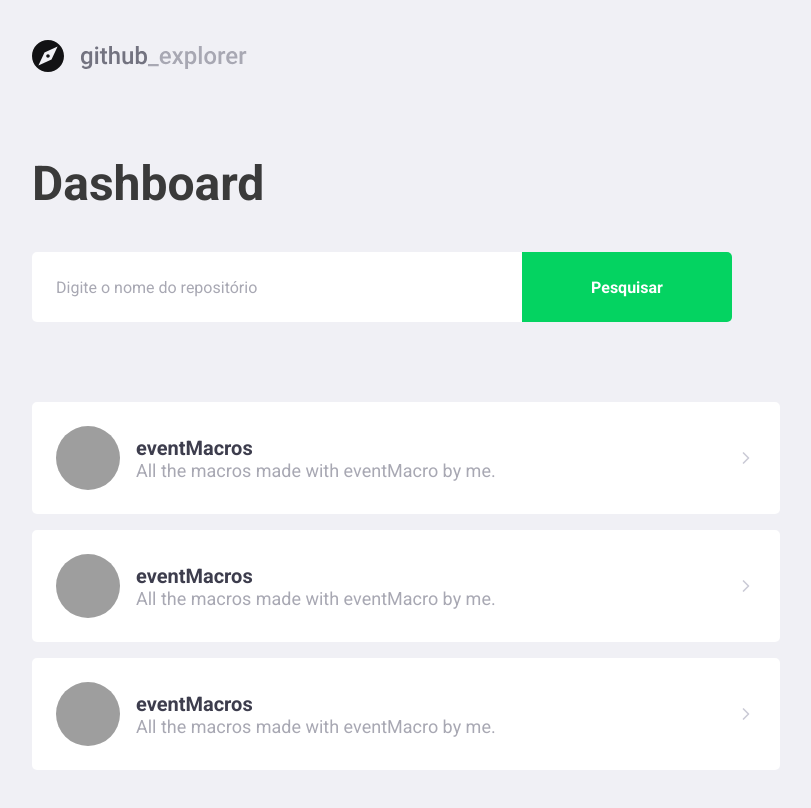
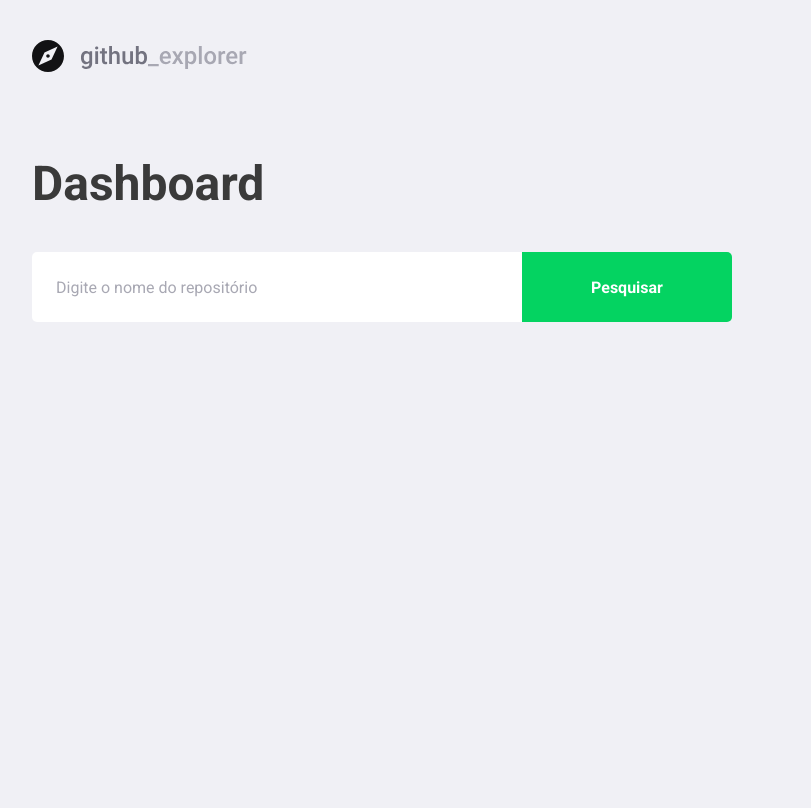
Before and after one commit to Nipodemos/rocketseat-gostack-estudos, a React (Create React App) app in the folder nivel03/primeiro-projeto-react/: page / in a window 1280 px wide. Shown: the whole page, without its empty margins (128-939 px from the left). Built offline with nearby package versions, Linux system fonts and the light colour scheme; grey boxes are pictures that could not be loaded.

Commit message:
Fase 03 - Criando a aplicação: Conectando a API

```diff
--- a/nivel03/primeiro-projeto-react/package.json
+++ b/nivel03/primeiro-projeto-react/package.json
@@ -10,6 +10,7 @@
     "@types/node": "^12.0.0",
     "@types/react": "^16.9.0",
     "@types/react-dom": "^16.9.0",
+    "axios": "^0.19.2",
     "polished": "^3.6.5",
     "react": "^16.13.1",
     "react-dom": "^16.13.1",
--- a/nivel03/primeiro-projeto-react/src/pages/Dashboard/index.tsx
+++ b/nivel03/primeiro-projeto-react/src/pages/Dashboard/index.tsx
@@ -1,52 +1,67 @@
-import React from 'react';
+import React, { useState, useCallback, FormEvent } from 'react';
 import { FiChevronRight } from 'react-icons/fi';
 import logoImage from '../../assets/logo.svg';
 import { Title, Form, Repositories } from './styles';
+import api from '../../services/api';
+
+interface Repository {
+  full_name: string;
+  description: string;
+  owner: {
+    login: string;
+    avatar_url: string;
+  };
+}
 
 const DashBoard: React.FC = () => {
+  const [repositories, setRepositories] = useState<Repository[]>([]);
+  const [newRepo, setNewRepo] = useState('');
+
+  const handleAddRepository = useCallback(
+    async (event: FormEvent<HTMLFormElement>) => {
+      event.preventDefault();
+      console.log('newRepo :>> ', newRepo);
+      const response = await api.get<Repository>(`/repos/${newRepo}`);
+      console.log('response :>> ', response);
+      const repository = response.data;
+      setRepositories(previousState => [...previousState, repository]);
+      setNewRepo('');
+    },
+    [newRepo],
+  );
+
+  const handleInputChange = useCallback(event => {
+    setNewRepo(event.target.value);
+  }, []);
+
   return (
     <>
       <img src={logoImage} alt="Github explorer" />
       <Title>Dashboard</Title>
 
-      <Form>
-        <input type="text" placeholder="Digite o nome do repositório" />
+      <Form onSubmit={handleAddRepository}>
+        <input
+          value={newRepo}
+          onChange={handleInputChange}
+          type="text"
+          placeholder="Digite o nome do repositório"
+        />
         <button type="submit">Pesquisar</button>
       </Form>
       <Repositories>
-        <a href="teste">
+        {repositories.map(repository => (
+          <a key={repository.full_name} href="teste">
             <img
-            src="https://avatars0.githubusercontent.com/u/11494727?s=460&u=11f464c9901a87f930435eeb54c94ca09f211e96&v=4"
-            alt="Alan"
+              src={repository.owner.avatar_url}
+              alt={repository.owner.login}
             />
             <div>
-            <strong>eventMacros</strong>
-            <p>All the macros made with eventMacro by me.</p>
+              <strong>{repository.full_name}</strong>
+              <p>{repository.description}</p>
             </div>
             <FiChevronRight size={20} />
           </a>
-        <a href="teste">
-          <img
-            src="https://avatars0.githubusercontent.com/u/11494727?s=460&u=11f464c9901a87f930435eeb54c94ca09f211e96&v=4"
-            alt="Alan"
-          />
-          <div>
-            <strong>eventMacros</strong>
-            <p>All the macros made with eventMacro by me.</p>
-          </div>
-          <FiChevronRight size={20} />
-        </a>
-        <a href="teste">
-          <img
-            src="https://avatars0.githubusercontent.com/u/11494727?s=460&u=11f464c9901a87f930435eeb54c94ca09f211e96&v=4"
-            alt="Alan"
-          />
-          <div>
-            <strong>eventMacros</strong>
-            <p>All the macros made with eventMacro by me.</p>
-          </div>
-          <FiChevronRight size={20} />
-        </a>
+        ))}
       </Repositories>
     </>
   );
--- a/nivel03/primeiro-projeto-react/src/pages/Dashboard/styles.ts
+++ b/nivel03/primeiro-projeto-react/src/pages/Dashboard/styles.ts
@@ -69,8 +69,8 @@ export const Repositories = styled.div`
     }
 
     div {
-      margin-left: 16px;
-
+      margin-left: 0 16px;
+      flex: 1;
       strong {
         font-size: 20px;
         color: #3d3d4d;
--- /dev/null
+++ b/nivel03/primeiro-projeto-react/src/services/api.ts
@@ -0,0 +1,7 @@
+import axios from 'axios';
+
+const api = axios.create({
+  baseURL: 'https://api.github.com',
+});
+
+export default api;
```
Also changed, not shown: nivel03/primeiro-projeto-react/.eslintrc.json, 1 other file (tests, documents, lock files or other folders). Lines whose indentation alone changed are shown as unchanged.
